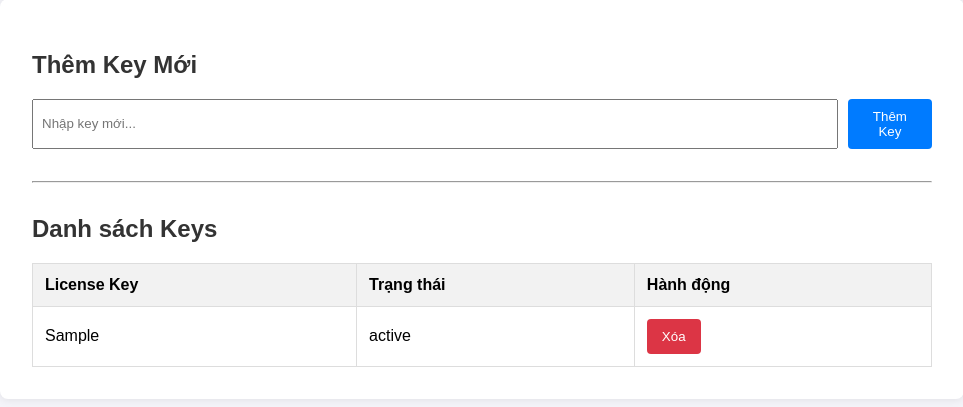
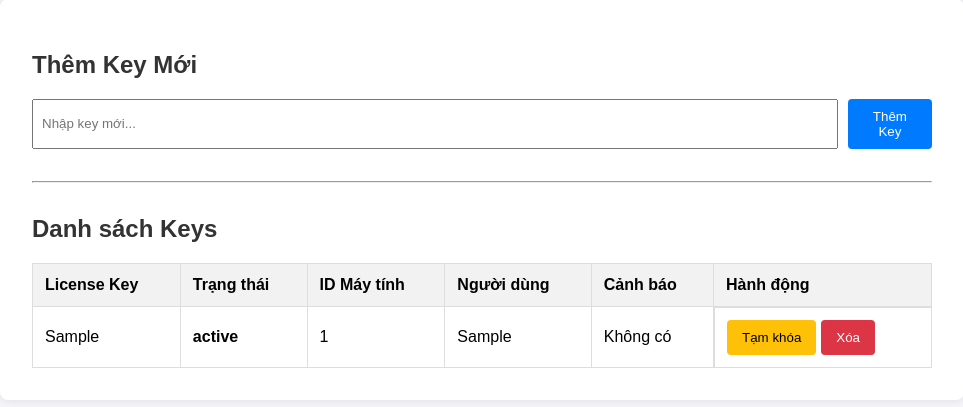
Before and after one commit to baokhuong0507/license-server1, a Python web app: template license-server/app/templates/keys.html in a window 1280 px wide. Shown: the part 133-540 px from the top of the page, without its empty margins (158-1121 px from the left). Run offline with Jinja, Linux system fonts and the light colour scheme; the template is opened without the code that fills it: most values are stand-ins (such as "Sample title", 1, 10 or a date in 2020).

Commit message:
Update keys.html

```diff
--- a/license-server/app/templates/keys.html
+++ b/license-server/app/templates/keys.html
@@ -17,6 +17,9 @@
             <tr>
                 <th>License Key</th>
                 <th>Trạng thái</th>
+                <th>ID Máy tính</th>
+                <th>Người dùng</th>
+                <th>Cảnh báo</th>
                 <th>Hành động</th>
             </tr>
         </thead>
@@ -24,9 +27,42 @@
             {% for key in keys %}
             <tr>
                 <td>{{ key.key_value }}</td>
-                <td>{{ key.status }}</td>
                 <td>
-                    <form action="/admin/delete-key" method="post" onsubmit="return confirm('Bạn có chắc muốn xóa key này?');">
+                    <span style="font-weight: bold; color:
+                        {% if key.status == 'used' %}green
+                        {% elif key.status == 'revoked' %}orange
+                        {% else %}black
+                        {% endif %};">
+                        {{ key.status }}
+                    </span>
+                </td>
+                <td>{{ key.machine_id or 'N/A' }}</td>
+                <td>{{ key.activated_by_user or 'N/A' }}</td>
+                <td>
+                    {% if key.failed_attempts > 3 %}
+                        <span style="color: red; font-weight: bold;">
+                            Bị chia sẻ! ({{ key.failed_attempts }} lần thử)
+                        </span>
+                    {% else %}
+                        Không có
+                    {% endif %}
+                </td>
+                <td style="display: flex; gap: 5px;">
+                    <!-- Nút Khóa/Mở Khóa -->
+                    {% if key.status == 'revoked' %}
+                        <form action="/admin/unlock-key" method="post">
+                            <input type="hidden" name="key_value" value="{{ key.key_value }}">
+                            <button type="submit" style="background-color: #28a745;">Mở khóa</button>
+                        </form>
+                    {% else %}
+                        <form action="/admin/lock-key" method="post">
+                            <input type="hidden" name="key_value" value="{{ key.key_value }}">
+                            <button type="submit" style="background-color: #ffc107; color: black;">Tạm khóa</button>
+                        </form>
+                    {% endif %}
+
+                    <!-- Nút Xóa -->
+                    <form action="/admin/delete-key" method="post" onsubmit="return confirm('Bạn có chắc muốn xóa vĩnh viễn key này?');">
                         <input type="hidden" name="key_value" value="{{ key.key_value }}">
                         <button type="submit" class="delete-btn">Xóa</button>
                     </form>
@@ -34,7 +70,7 @@
             </tr>
             {% else %}
             <tr>
-                <td colspan="3" style="text-align: center;">Chưa có key nào.</td>
+                <td colspan="6" style="text-align: center;">Chưa có key nào.</td>
             </tr>
             {% endfor %}
         </tbody>
```
